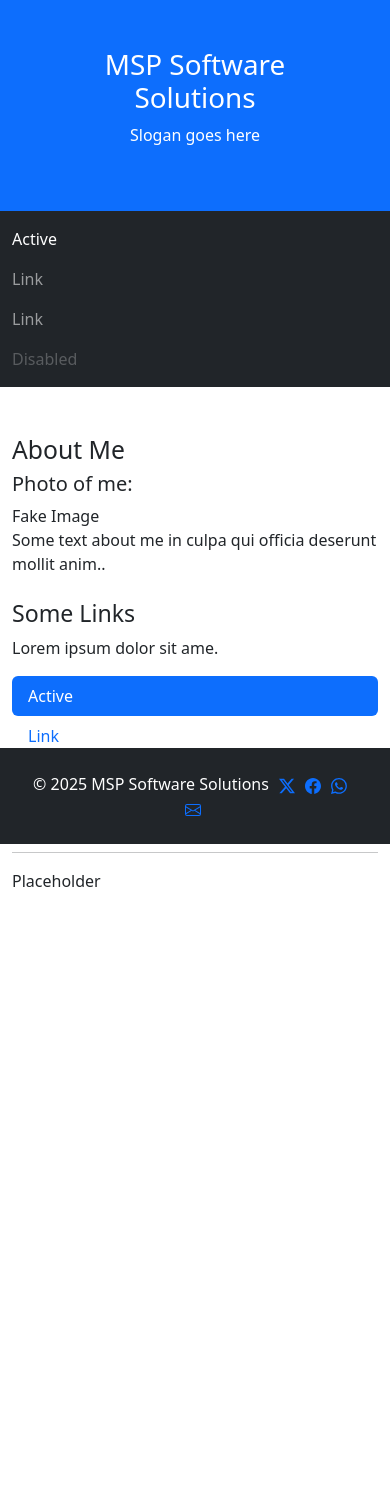
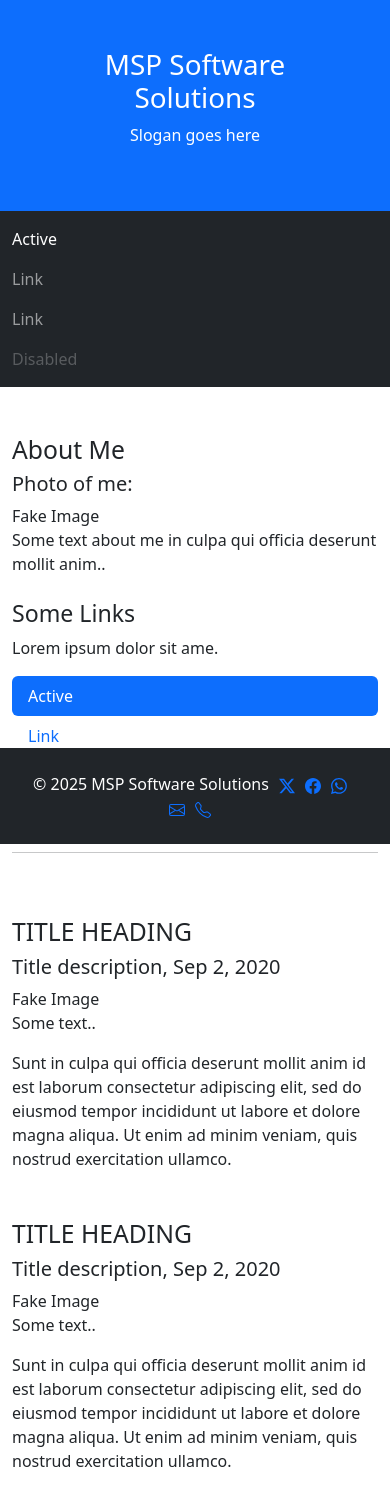
Before and after one commit to kayloshai/trade-locator, a React (Vite) app: page / in a window 390 px wide. Before the commit the page ends 893 px from the top, so only its background shows below. Built offline with nearby package versions, Linux system fonts and the light colour scheme.

Commit message:
Add phone icon and change layout to card instead of placeholder

```diff
--- a/src/design-system-components/footer/footer.tsx
+++ b/src/design-system-components/footer/footer.tsx
@@ -18,14 +18,19 @@
             <a href="" style={{ marginRight: "10px" }}><svg xmlns="http://www.w3.org/2000/svg" width="16" height="16" fill="currentColor" className="bi bi-facebook" viewBox="0 0 16 16">
                 <path d="M16 8.049c0-4.446-3.582-8.05-8-8.05C3.58 0-.002 3.603-.002 8.05c0 4.017 2.926 7.347 6.75 7.951v-5.625h-2.03V8.05H6.75V6.275c0-2.017 1.195-3.131 3.022-3.131.876 0 1.791.157 1.791.157v1.98h-1.009c-.993 0-1.303.621-1.303 1.258v1.51h2.218l-.354 2.326H9.25V16c3.824-.604 6.75-3.934 6.75-7.951" />
             </svg></a>
-            {/*<a href="" style={{ marginRight: "5px" }}></a>*/}
+            {/*<a href="" style={{ marginRight: "10px" }}></a>*/}
             <a href="" style={{ marginRight: "10px" }}><svg xmlns="http://www.w3.org/2000/svg" width="16" height="16" fill="currentColor" className="bi bi-whatsapp" viewBox="0 0 16 16">
                 <path d="M13.601 2.326A7.85 7.85 0 0 0 7.994 0C3.627 0 .068 3.558.064 7.926c0 1.399.366 2.76 1.057 3.965L0 16l4.204-1.102a7.9 7.9 0 0 0 3.79.965h.004c4.368 0 7.926-3.558 7.93-7.93A7.9 7.9 0 0 0 13.6 2.326zM7.994 14.521a6.6 6.6 0 0 1-3.356-.92l-.24-.144-2.494.654.666-2.433-.156-.251a6.56 6.56 0 0 1-1.007-3.505c0-3.626 2.957-6.584 6.591-6.584a6.56 6.56 0 0 1 4.66 1.931 6.56 6.56 0 0 1 1.928 4.66c-.004 3.639-2.961 6.592-6.592 6.592m3.615-4.934c-.197-.099-1.17-.578-1.353-.646-.182-.065-.315-.099-.445.099-.133.197-.513.646-.627.775-.114.133-.232.148-.43.05-.197-.1-.836-.308-1.592-.985-.59-.525-.985-1.175-1.103-1.372-.114-.198-.011-.304.088-.403.087-.088.197-.232.296-.346.1-.114.133-.198.198-.33.065-.134.034-.248-.015-.347-.05-.099-.445-1.076-.612-1.47-.16-.389-.323-.335-.445-.34-.114-.007-.247-.007-.38-.007a.73.73 0 0 0-.529.247c-.182.198-.691.677-.691 1.654s.71 1.916.81 2.049c.098.133 1.394 2.132 3.383 2.992.47.205.84.326 1.129.418.475.152.904.129 1.246.08.38-.058 1.171-.48 1.338-.943.164-.464.164-.86.114-.943-.049-.084-.182-.133-.38-.232" />
             </svg></a>
 
-            <a href="" style={{ marginRight: "5px" }}><svg xmlns="http://www.w3.org/2000/svg" width="16" height="16" fill="currentColor" className="bi bi-envelope" viewBox="0 0 16 16">
+            <a href="" style={{ marginRight: "10px" }}><svg xmlns="http://www.w3.org/2000/svg" width="16" height="16" fill="currentColor" className="bi bi-envelope" viewBox="0 0 16 16">
                 <path d="M0 4a2 2 0 0 1 2-2h12a2 2 0 0 1 2 2v8a2 2 0 0 1-2 2H2a2 2 0 0 1-2-2zm2-1a1 1 0 0 0-1 1v.217l7 4.2 7-4.2V4a1 1 0 0 0-1-1zm13 2.383-4.708 2.825L15 11.105zm-.034 6.876-5.64-3.471L8 9.583l-1.326-.795-5.64 3.47A1 1 0 0 0 2 13h12a1 1 0 0 0 .966-.741M1 11.105l4.708-2.897L1 5.383z" />
             </svg></a>
+            <a href="" style={{ marginRight: "10px" }}><svg xmlns="http://www.w3.org/2000/svg" width="16" height="16" fill="currentColor" className="bi bi-telephone" viewBox="0 0 16 16">
+                <path d="M3.654 1.328a.678.678 0 0 0-1.015-.063L1.605 2.3c-.483.484-.661 1.169-.45 1.77a17.6 17.6 0 0 0 4.168 6.608 17.6 17.6 0 0 0 6.608 4.168c.601.211 1.286.033 1.77-.45l1.034-1.034a.678.678 0 0 0-.063-1.015l-2.307-1.794a.68.68 0 0 0-.58-.122l-2.19.547a1.75 1.75 0 0 1-1.657-.459L5.482 8.062a1.75 1.75 0 0 1-.46-1.657l.548-2.19a.68.68 0 0 0-.122-.58zM1.884.511a1.745 1.745 0 0 1 2.612.163L6.29 2.98c.329.423.445.974.315 1.494l-.547 2.19a.68.68 0 0 0 .178.643l2.457 2.457a.68.68 0 0 0 .644.178l2.189-.547a1.75 1.75 0 0 1 1.494.315l2.306 1.794c.829.645.905 1.87.163 2.611l-1.034 1.034c-.74.74-1.846 1.065-2.877.702a18.6 18.6 0 0 1-7.01-4.42 18.6 18.6 0 0 1-4.42-7.009c-.362-1.03-.037-2.137.703-2.877z" />
+            </svg></a>
+
+
         </div>
         // <>
         //     <div className="row fixed-bottom">
--- a/src/design-system-components/layouts/baseLayout.tsx
+++ b/src/design-system-components/layouts/baseLayout.tsx
@@ -1,7 +1,7 @@
 import { Header } from "../header/header";
 import { Footer } from "../footer/footer";
-//import { Card } from "../card/card";
-import { Placeholder } from "../placeholder/placeholder";
+import { Card } from "../card/card";
+//import { Placeholder } from "../placeholder/placeholder";
 
 interface Props {
   id?: string;
@@ -39,9 +39,9 @@
               <hr className="d-sm-none" />
             </div>
             <div className="col-sm-8" style={{ overflow: "auto" }}>
-              {/* <Card />
-              <Card /> */}
-              <Placeholder />
+              <Card />
+              <Card />
+              {/* <Placeholder /> */}
             </div>
           </div>
         </div>
```
